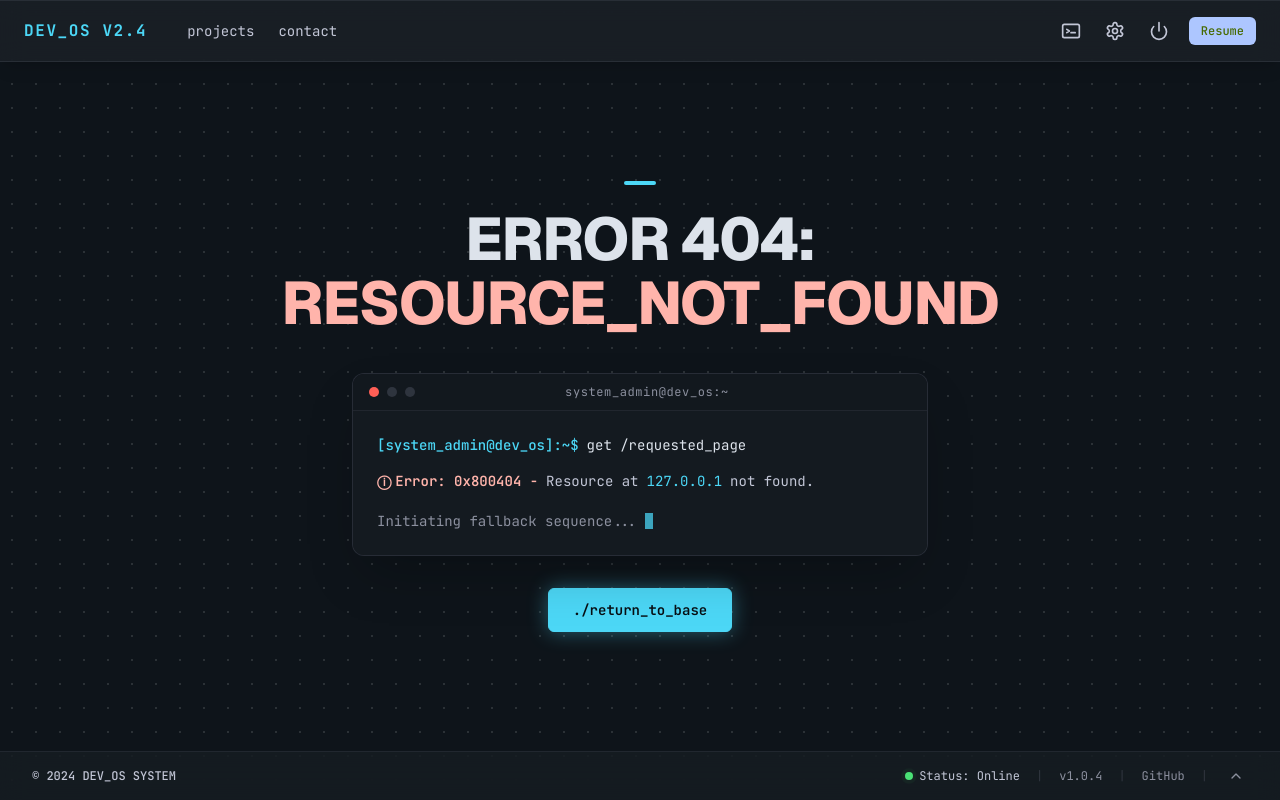
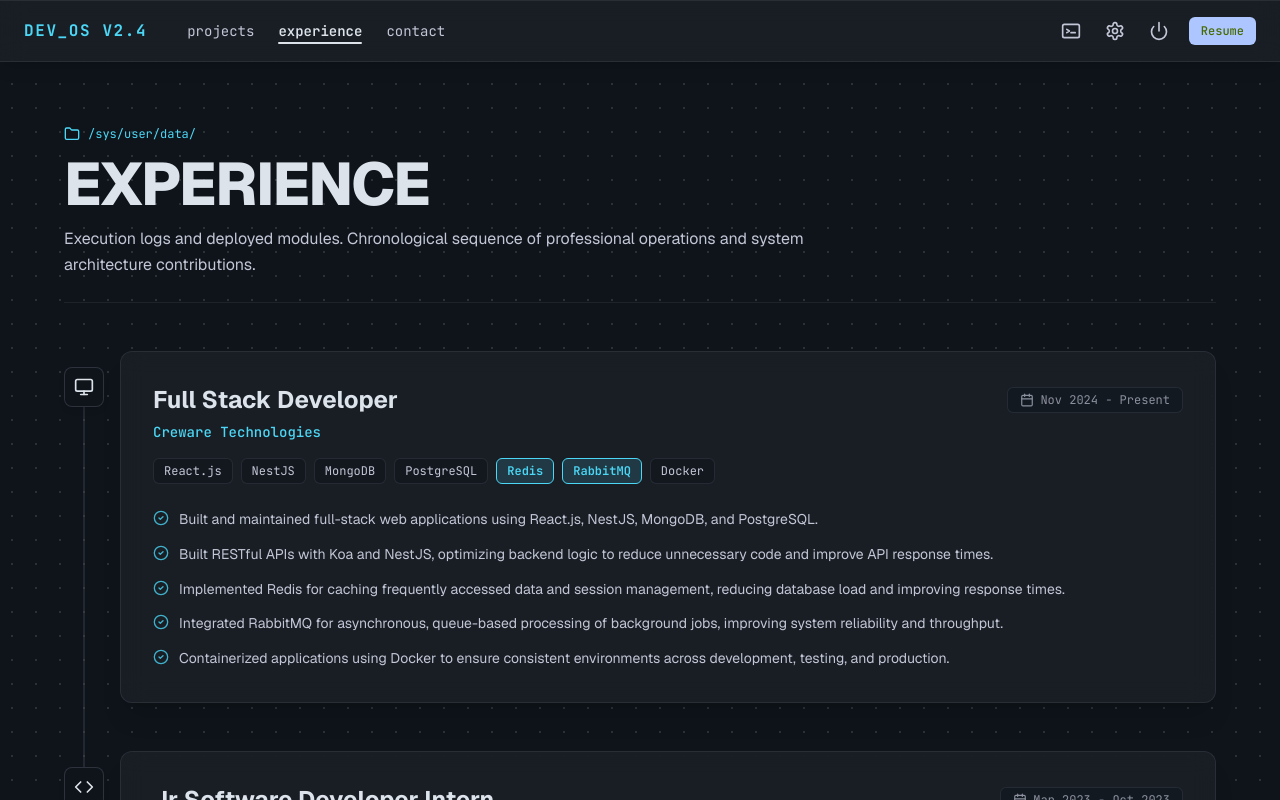
Before and after one commit to Nevin505/nevinzach-portfolio, a Next.js app: page /experience in a window 1280 px wide. Before the commit this address had no page. Shown: the top 800 px of the page. Built offline with nearby package versions, Linux system fonts and the light colour scheme.

Commit message:
for nexperiance page

```diff
--- /dev/null
+++ b/app/experience/page.tsx
@@ -0,0 +1,15 @@
+import type { Metadata } from "next";
+import { Experience } from "@/components/Experience";
+
+export const metadata: Metadata = {
+  title: "Experience — Nevin Portfolio",
+  description: "Chronological sequence of professional operations and system architecture contributions.",
+};
+
+export default function ExperiencePage() {
+  return (
+    <main className="flex flex-col flex-1 w-full min-h-[calc(100vh-8rem)]">
+      <Experience />
+    </main>
+  );
+}
--- /dev/null
+++ b/components/Experience.tsx
@@ -0,0 +1,111 @@
+"use client";
+
+import React from "react";
+import experienceData from "@/data/experience.json";
+import {
+  FolderIcon,
+  CalendarIcon,
+  CheckCircleIcon,
+  CodeIcon,
+  MonitorIcon,
+} from "@/components/svg";
+
+export const Experience = () => {
+  const { path, title, description, experiences } = experienceData;
+
+  return (
+    <section className="w-full max-w-7xl mx-auto px-4 sm:px-8 lg:px-16 py-10 sm:py-16 select-none">
+      {/* Section Header */}
+      <div className="space-y-3 mb-10 sm:mb-12 pb-6 border-b border-outline-variant/30">
+        {/* Breadcrumb Path */}
+        <div className="flex items-center gap-2 font-mono text-xs text-secondary">
+          <FolderIcon className="w-4 h-4" />
+          <span>{path}</span>
+        </div>
+
+        {/* Title */}
+        <h1 className="text-4xl sm:text-6xl font-extrabold tracking-tight text-on-surface uppercase">
+          {title}
+        </h1>
+
+        {/* Description */}
+        <p className="text-on-surface-variant text-sm sm:text-base leading-relaxed max-w-3xl">
+          {description}
+        </p>
+      </div>
+
+      {/* Timeline Section */}
+      <div className="relative space-y-8 sm:space-y-12">
+        {/* Continuous Vertical Timeline Track (hidden on screens < 360px) */}
+        <div className="hidden min-[360px]:block absolute left-4 sm:left-5 top-5 bottom-5 w-[2px] -translate-x-1/2 bg-outline-variant/40" />
+
+        {experiences.map((item) => (
+          <div key={item.id} className="relative flex items-start group">
+            {/* Timeline Node Icon (hidden on screens < 360px) */}
+            <div className="hidden min-[360px]:flex absolute left-4 sm:left-5 top-4 -translate-x-1/2 items-center justify-center w-8 sm:w-10 h-8 sm:h-10 rounded-lg bg-[#0e141a] border border-outline-variant/60 group-hover:border-secondary/70 text-on-surface group-hover:text-secondary shadow-md transition-all z-10">
+              {item.iconType === "code" ? (
+                <CodeIcon className="w-4 sm:w-5 h-4 sm:h-5" />
+              ) : (
+                <MonitorIcon className="w-4 sm:w-5 h-4 sm:h-5" />
+              )}
+            </div>
+
+            {/* Experience Card (full width without margin on screens < 360px) */}
+            <div className="w-full ml-0 min-[360px]:ml-10 sm:ml-14 bg-surface-container/90 border border-outline-variant/40 hover:border-secondary/60 rounded-xl p-5 sm:p-8 backdrop-blur-md shadow-xl transition-all duration-300 hover:shadow-[0_0_25px_rgba(76,215,246,0.12)]">
+              {/* Header: Role & Period Badge */}
+              <div className="flex flex-col sm:flex-row sm:items-center justify-between gap-2 mb-1.5">
+                <h2 className="text-xl sm:text-2xl font-bold text-on-surface group-hover:text-secondary transition-colors">
+                  {item.role}
+                </h2>
+
+                {/* Period Badge */}
+                <div className="inline-flex items-center gap-1.5 self-start sm:self-auto font-mono text-xs text-outline px-3 py-1 rounded-md bg-[#131920] border border-outline-variant/40">
+                  <CalendarIcon className="w-3.5 h-3.5" />
+                  <span>{item.period}</span>
+                </div>
+              </div>
+
+              {/* Company */}
+              <p className="font-mono text-sm font-medium text-secondary mb-4">
+                {item.company}
+              </p>
+
+              {/* Skills Chips */}
+              <div className="flex flex-wrap items-center gap-2 mb-6 font-mono text-xs">
+                {item.skills.map((skill) => {
+                  const isHighlighted = item.highlightSkills?.includes(skill);
+                  return (
+                    <span
+                      key={skill}
+                      className={`px-2.5 py-1 rounded-md transition-colors ${
+                        isHighlighted
+                          ? "bg-secondary/15 border border-secondary text-secondary font-semibold"
+                          : "bg-[#131920]/90 border border-outline-variant/40 text-on-surface-variant hover:border-outline"
+                      }`}
+                    >
+                      {skill}
+                    </span>
+                  );
+                })}
+              </div>
+
+              {/* Responsibilities & Points */}
+              <ul className="space-y-3 font-sans text-xs sm:text-sm text-on-surface-variant leading-relaxed">
+                {item.points.map((point, idx) => (
+                  <li key={idx} className="flex items-start gap-2.5">
+                    <span className="text-secondary mt-0.5 shrink-0">
+                      <CheckCircleIcon className="w-4 h-4 opacity-80" />
+                    </span>
+                    <span>{point}</span>
+                  </li>
+                ))}
+              </ul>
+            </div>
+          </div>
+        ))}
+      </div>
+    </section>
+  );
+};
+
+export default Experience;
--- a/components/Navbar.tsx
+++ b/components/Navbar.tsx
@@ -28,8 +28,10 @@ export interface NavbarProps {
 
 const DEFAULT_NAV_ITEMS: NavItem[] = [
   { label: "projects", href: "/projects" },
+  { label: "experience", href: "/experience" },
   { label: "contact", href: "/contact" },
 ];
+
 
 export function Navbar({
   systemTitle = "Nevin Zachariah John",
--- a/components/svg/index.tsx
+++ b/components/svg/index.tsx
@@ -15,6 +15,58 @@ export const ChevronUpIcon = ({ className = "w-4 h-4", ...props }: IconProps) =>
     {...props}
   >
     <path d="m18 15-6-6-6 6" />
+  </svg>
+);
+
+export const FolderIcon = ({ className = "w-4 h-4", ...props }: IconProps) => (
+  <svg
+    className={className}
+    viewBox="0 0 24 24"
+    fill="none"
+    stroke="currentColor"
+    strokeWidth="2"
+    strokeLinecap="round"
+    strokeLinejoin="round"
+    aria-hidden="true"
+    {...props}
+  >
+    <path d="M4 20h16a2 2 0 0 0 2-2V8a2 2 0 0 0-2-2h-7.93a2 2 0 0 1-1.66-.9l-.82-1.2A2 2 0 0 0 7.93 3H4a2 2 0 0 0-2 2v13c0 1.1.9 2 2 2Z" />
+  </svg>
+);
+
+export const CalendarIcon = ({ className = "w-3.5 h-3.5", ...props }: IconProps) => (
+  <svg
+    className={className}
+    viewBox="0 0 24 24"
+    fill="none"
+    stroke="currentColor"
+    strokeWidth="2"
+    strokeLinecap="round"
+    strokeLinejoin="round"
+    aria-hidden="true"
+    {...props}
+  >
+    <rect width="18" height="18" x="3" y="4" rx="2" />
+    <line x1="16" x2="16" y1="2" y2="6" />
+    <line x1="8" x2="8" y1="2" y2="6" />
+    <line x1="3" x2="21" y1="10" y2="10" />
+  </svg>
+);
+
+export const CheckCircleIcon = ({ className = "w-4 h-4", ...props }: IconProps) => (
+  <svg
+    className={className}
+    viewBox="0 0 24 24"
+    fill="none"
+    stroke="currentColor"
+    strokeWidth="2"
+    strokeLinecap="round"
+    strokeLinejoin="round"
+    aria-hidden="true"
+    {...props}
+  >
+    <circle cx="12" cy="12" r="10" />
+    <path d="m9 12 2 2 4-4" />
   </svg>
 );
 
--- /dev/null
+++ b/data/experience.json
@@ -0,0 +1,37 @@
+{
+  "path": "/sys/user/data/",
+  "title": "EXPERIENCE",
+  "description": "Execution logs and deployed modules. Chronological sequence of professional operations and system architecture contributions.",
+  "experiences": [
+    {
+      "id": "creware-technologies",
+      "role": "Full Stack Developer",
+      "company": "Creware Technologies",
+      "period": "Nov 2024 - Present",
+      "iconType": "monitor",
+      "skills": ["React.js", "NestJS", "MongoDB", "PostgreSQL", "Redis", "RabbitMQ", "Docker"],
+      "highlightSkills": ["Redis", "RabbitMQ"],
+      "points": [
+        "Built and maintained full-stack web applications using React.js, NestJS, MongoDB, and PostgreSQL.",
+        "Built RESTful APIs with Koa and NestJS, optimizing backend logic to reduce unnecessary code and improve API response times.",
+        "Implemented Redis for caching frequently accessed data and session management, reducing database load and improving response times.",
+        "Integrated RabbitMQ for asynchronous, queue-based processing of background jobs, improving system reliability and throughput.",
+        "Containerized applications using Docker to ensure consistent environments across development, testing, and production."
+      ]
+    },
+    {
+      "id": "bytestrone",
+      "role": "Jr Software Developer Intern",
+      "company": "Bytestrone",
+      "period": "Mar 2023 - Oct 2023",
+      "iconType": "code",
+      "skills": ["Java", "React.js", "PostgreSQL"],
+      "highlightSkills": [],
+      "points": [
+        "Developed full-stack applications using Java, React.js, and PostgreSQL to support business and operational requirements.",
+        "Built and maintained backend services, database integrations, and responsive frontend interfaces for efficient system performance.",
+        "Collaborated on application development, troubleshooting, and feature enhancements while managing code through structured development workflows."
+      ]
+    }
+  ]
+}
```
